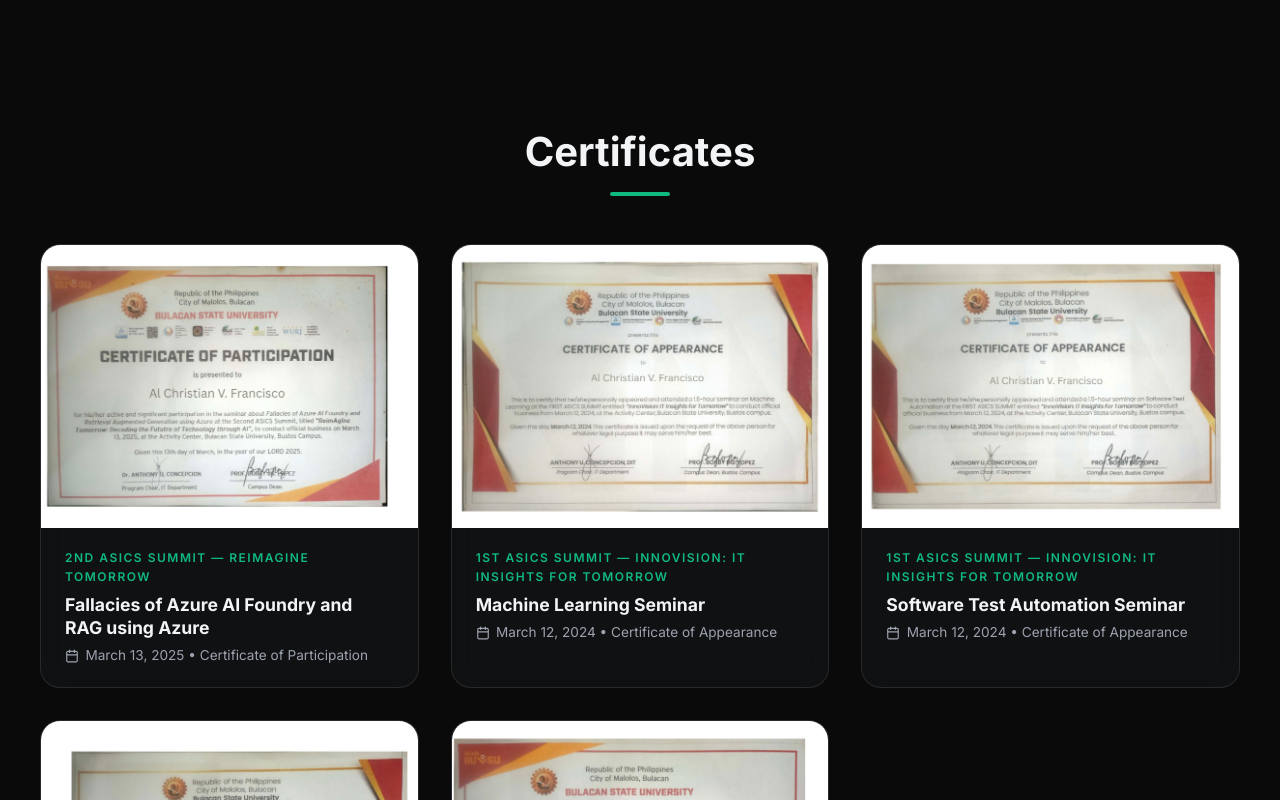
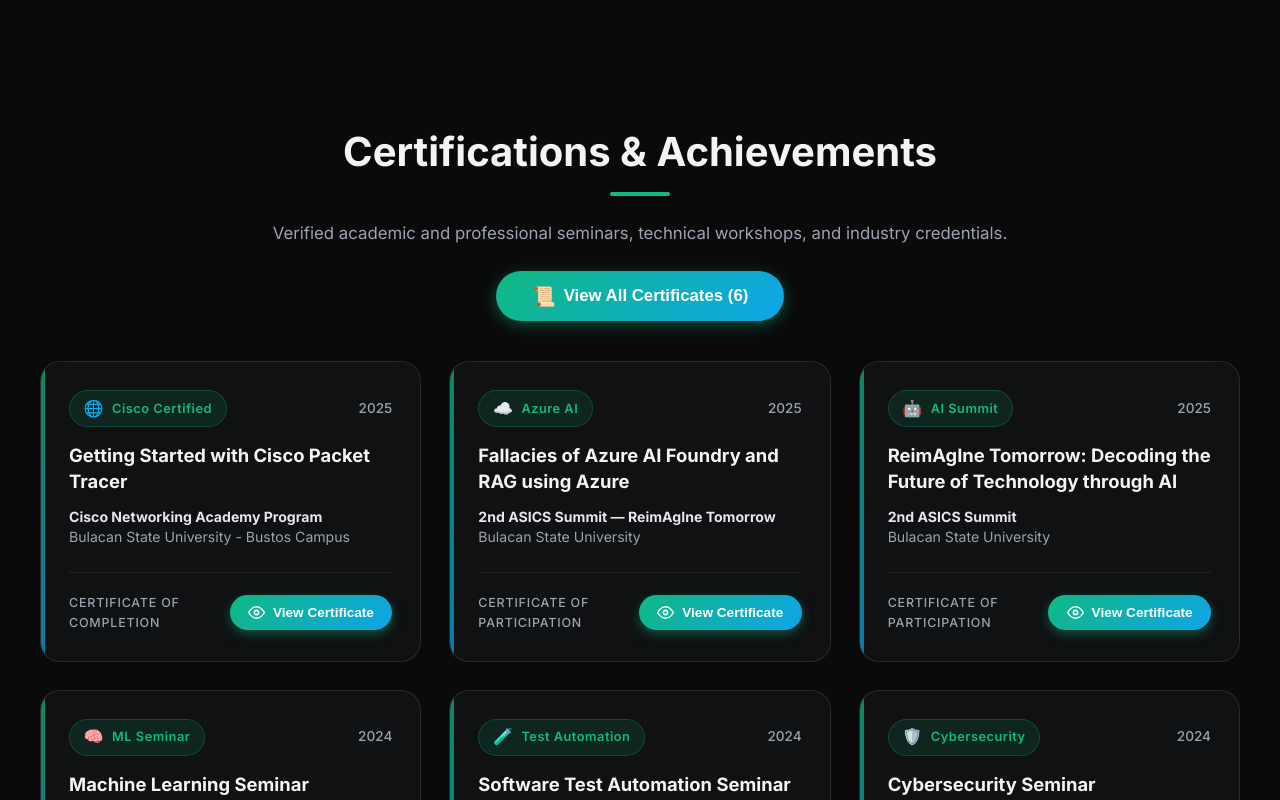
Before and after one commit to alchristianfrancisco13-bit/portfolio, a React (Vite) app: page / in a window 1280 px wide. Shown: the part 3680-4480 px from the top of the page. Built offline with nearby package versions, Linux system fonts and the light colour scheme.

Commit message:
Update certificates: hide from dashboard, show via view button modal, add Cisco cert

```diff
--- a/src/components/Certificates.css
+++ b/src/components/Certificates.css
@@ -1,100 +1,140 @@
 /* ===== Certificates Section ===== */
-.certificates-grid {
-  display: grid;
-  grid-template-columns: repeat(auto-fill, minmax(320px, 1fr));
-  gap: 2rem;
-  margin-top: 2rem;
+.certificates-header-wrapper {
+  text-align: center;
+  max-width: 750px;
+  margin: 0 auto;
 }
 
-.cert-card {
-  position: relative;
-  border-radius: 20px;
-  overflow: hidden;
-  transition: var(--transition);
+.certificates-subtitle {
+  color: var(--text-muted);
+  font-size: 1.05rem;
+  margin-top: -1.5rem;
+}
+
+.main-view-all-btn {
+  padding: 0.85rem 2.2rem;
+  font-size: 1.05rem;
+  display: inline-flex;
+  align-items: center;
+  border-radius: 9999px;
   cursor: pointer;
 }
 
-.cert-card:hover {
-  transform: translateY(-8px);
-  box-shadow: 0 20px 40px rgba(16, 185, 129, 0.15);
-  border-color: var(--primary);
+/* ===== Clean Dashboard Grid (Images NOT displayed on page) ===== */
+.cert-list-grid {
+  display: grid;
+  grid-template-columns: repeat(auto-fill, minmax(340px, 1fr));
+  gap: 1.75rem;
 }
 
-.cert-image-wrapper {
+.cert-summary-card {
+  display: flex;
+  flex-direction: column;
+  justify-content: space-between;
+  padding: 1.75rem;
+  border-radius: 20px;
+  transition: var(--transition);
   position: relative;
-  width: 100%;
-  aspect-ratio: 4 / 3;
   overflow: hidden;
-  background: var(--bg-dark);
+  border: 1px solid var(--border);
 }
 
-.cert-image-wrapper img {
-  width: 100%;
+.cert-summary-card::before {
+  content: '';
+  position: absolute;
+  top: 0;
+  left: 0;
+  width: 4px;
   height: 100%;
-  object-fit: cover;
-  transition: transform 0.5s cubic-bezier(0.4, 0, 0.2, 1);
+  background: linear-gradient(to bottom, var(--primary), var(--secondary));
+  opacity: 0.7;
+  transition: var(--transition);
 }
 
-.cert-card:hover .cert-image-wrapper img {
-  transform: scale(1.05);
+.cert-summary-card:hover {
+  transform: translateY(-6px);
+  border-color: rgba(16, 185, 129, 0.4);
+  box-shadow: 0 15px 30px rgba(0, 0, 0, 0.35), 0 0 20px rgba(16, 185, 129, 0.12);
 }
 
-.cert-overlay {
-  position: absolute;
-  inset: 0;
-  background: linear-gradient(
-    to top,
-    rgba(10, 10, 11, 0.95) 0%,
-    rgba(10, 10, 11, 0.4) 50%,
-    transparent 100%
-  );
-  display: flex;
-  flex-direction: column;
-  justify-content: flex-end;
-  padding: 1.5rem;
-  opacity: 0;
-  transition: opacity 0.4s ease;
+.cert-summary-card:hover::before {
+  opacity: 1;
+  width: 6px;
 }
 
-.cert-card:hover .cert-overlay {
-  opacity: 1;
+.cert-card-top {
+  display: flex;
+  justify-content: space-between;
+  align-items: center;
+  margin-bottom: 1rem;
 }
 
-.cert-info {
-  padding: 1.25rem 1.5rem;
-}
-
-.cert-event {
-  font-size: 0.75rem;
-  font-weight: 600;
-  text-transform: uppercase;
-  letter-spacing: 1.5px;
-  color: var(--primary);
-  margin-bottom: 0.5rem;
-}
-
-.cert-title {
-  font-size: 1.1rem;
-  font-weight: 700;
-  color: var(--text-main);
-  margin-bottom: 0.35rem;
-  line-height: 1.3;
-}
-
-.cert-date {
-  font-size: 0.85rem;
-  color: var(--text-muted);
-  display: flex;
-  align-items: center;
-  gap: 0.4rem;
-}
-
-.cert-view-btn {
+.cert-badge-pill {
   display: inline-flex;
   align-items: center;
   gap: 0.5rem;
-  margin-top: 0.75rem;
-  padding: 0.5rem 1.2rem;
+  padding: 0.3rem 0.85rem;
+  background: rgba(16, 185, 129, 0.12);
+  color: var(--primary);
+  border: 1px solid rgba(16, 185, 129, 0.25);
+  border-radius: 9999px;
+  font-size: 0.8rem;
+  font-weight: 600;
+  letter-spacing: 0.5px;
+}
+
+.cert-emoji {
+  font-size: 1rem;
+}
+
+.cert-year-tag {
+  font-size: 0.85rem;
+  color: var(--text-muted);
+  font-weight: 500;
+}
+
+.cert-card-heading {
+  font-size: 1.15rem;
+  font-weight: 700;
+  color: var(--text-main);
+  line-height: 1.4;
+  margin-bottom: 0.75rem;
+}
+
+.cert-card-issuer {
+  font-size: 0.88rem;
+  color: var(--text-muted);
+  line-height: 1.45;
+  margin-bottom: 1.5rem;
+}
+
+.cert-card-issuer strong {
+  color: #e5e7eb;
+}
+
+.cert-card-footer {
+  display: flex;
+  align-items: center;
+  justify-content: space-between;
+  padding-top: 1.25rem;
+  border-top: 1px solid rgba(255, 255, 255, 0.07);
+  margin-top: auto;
+  gap: 0.75rem;
+}
+
+.cert-type-label {
+  font-size: 0.78rem;
+  color: var(--text-muted);
+  text-transform: uppercase;
+  letter-spacing: 0.8px;
+  font-weight: 500;
+}
+
+.btn-view-cert {
+  display: inline-flex;
+  align-items: center;
+  gap: 0.5rem;
+  padding: 0.55rem 1.15rem;
   background: linear-gradient(135deg, var(--primary), var(--secondary));
   color: #fff;
   border: none;
@@ -103,42 +143,39 @@
   font-weight: 600;
   cursor: pointer;
   transition: var(--transition);
-  text-decoration: none;
+  box-shadow: 0 4px 12px var(--primary-glow);
+  white-space: nowrap;
 }
 
-.cert-view-btn:hover {
+.btn-view-cert:hover {
   transform: translateY(-2px);
-  box-shadow: 0 6px 20px var(--primary-glow);
+  box-shadow: 0 6px 18px var(--primary-glow);
 }
 
-/* ===== Certificate Modal ===== */
+/* ===== Fullscreen Certificate Modal ===== */
 .cert-modal-backdrop {
   position: fixed;
   inset: 0;
   z-index: 9999;
-  background: rgba(0, 0, 0, 0.85);
-  backdrop-filter: blur(8px);
-  -webkit-backdrop-filter: blur(8px);
+  background: rgba(0, 0, 0, 0.88);
+  backdrop-filter: blur(10px);
+  -webkit-backdrop-filter: blur(10px);
   display: flex;
   align-items: center;
   justify-content: center;
-  padding: 2rem;
-  animation: modalFadeIn 0.3s ease;
+  padding: 1.5rem;
+  animation: modalFadeIn 0.25s ease-out;
 }
 
 @keyframes modalFadeIn {
+  from { opacity: 0; }
+  to { opacity: 1; }
+}
+
+@keyframes modalZoomIn {
   from {
     opacity: 0;
-  }
-  to {
-    opacity: 1;
-  }
-}
-
-@keyframes modalSlideIn {
-  from {
-    opacity: 0;
-    transform: scale(0.9) translateY(20px);
+    transform: scale(0.92) translateY(15px);
   }
   to {
     opacity: 1;
@@ -148,69 +185,98 @@
 
 .cert-modal-content {
   position: relative;
-  max-width: 900px;
+  max-width: 950px;
   width: 100%;
-  max-height: 90vh;
+  max-height: 94vh;
+  display: flex;
+  flex-direction: column;
   border-radius: 20px;
   overflow: hidden;
-  animation: modalSlideIn 0.4s cubic-bezier(0.4, 0, 0.2, 1);
-  border: 1px solid var(--border);
-  background: var(--bg-card);
+  background: #111215;
+  border: 1px solid rgba(255, 255, 255, 0.15);
+  box-shadow: 0 25px 60px rgba(0, 0, 0, 0.6);
+  animation: modalZoomIn 0.3s cubic-bezier(0.4, 0, 0.2, 1);
 }
 
-.cert-modal-image {
-  width: 100%;
-  max-height: 70vh;
-  object-fit: contain;
-  background: #111;
-  display: block;
+.cert-modal-top-bar {
+  display: flex;
+  align-items: center;
+  justify-content: space-between;
+  padding: 1rem 1.5rem;
+  border-bottom: 1px solid var(--border);
+  background: rgba(20, 21, 24, 0.9);
 }
 
-.cert-modal-info {
-  padding: 1.5rem 2rem;
+.cert-modal-top-info {
+  display: flex;
+  align-items: center;
+  gap: 0.75rem;
 }
 
-.cert-modal-title {
-  font-size: 1.3rem;
-  font-weight: 700;
-  margin-bottom: 0.3rem;
+.cert-modal-badge {
+  background: rgba(16, 185, 129, 0.15);
+  color: var(--primary);
+  border: 1px solid rgba(16, 185, 129, 0.3);
+  padding: 0.25rem 0.75rem;
+  border-radius: 9999px;
+  font-size: 0.8rem;
+  font-weight: 600;
 }
 
-.cert-modal-event {
-  font-size: 0.9rem;
-  color: var(--primary);
-  font-weight: 600;
-  margin-bottom: 0.25rem;
-}
-
-.cert-modal-date {
+.cert-counter-tag {
+  color: var(--text-muted);
   font-size: 0.85rem;
-  color: var(--text-muted);
+  font-weight: 500;
 }
 
 .cert-modal-close {
-  position: absolute;
-  top: 1rem;
-  right: 1rem;
-  width: 40px;
-  height: 40px;
+  width: 36px;
+  height: 36px;
   border-radius: 50%;
-  border: none;
-  background: rgba(0, 0, 0, 0.6);
-  backdrop-filter: blur(8px);
+  border: 1px solid var(--border);
+  background: rgba(255, 255, 255, 0.08);
   color: #fff;
-  font-size: 1.3rem;
+  font-size: 1.1rem;
   cursor: pointer;
   display: flex;
   align-items: center;
   justify-content: center;
   transition: var(--transition);
-  z-index: 10;
 }
 
 .cert-modal-close:hover {
-  background: var(--primary);
+  background: #ef4444;
+  border-color: #ef4444;
   transform: rotate(90deg);
+}
+
+/* Modal Body / Image / PDF */
+.cert-modal-body {
+  position: relative;
+  width: 100%;
+  max-height: 60vh;
+  min-height: 300px;
+  background: #080809;
+  display: flex;
+  align-items: center;
+  justify-content: center;
+  overflow: hidden;
+}
+
+.cert-modal-image {
+  width: 100%;
+  height: auto;
+  max-height: 60vh;
+  object-fit: contain;
+  display: block;
+  user-select: none;
+}
+
+.cert-modal-pdf {
+  width: 100%;
+  height: 60vh;
+  border: none;
+  background: #fff;
 }
 
 /* Navigation Arrows */
@@ -218,67 +284,154 @@
   position: absolute;
   top: 50%;
   transform: translateY(-50%);
-  width: 44px;
-  height: 44px;
+  width: 48px;
+  height: 48px;
   border-radius: 50%;
-  border: 1px solid var(--border);
-  background: rgba(0, 0, 0, 0.5);
+  border: 1px solid rgba(255, 255, 255, 0.2);
+  background: rgba(10, 10, 11, 0.7);
   backdrop-filter: blur(8px);
   color: #fff;
-  font-size: 1.2rem;
+  font-size: 1.5rem;
   cursor: pointer;
   display: flex;
   align-items: center;
   justify-content: center;
   transition: var(--transition);
-  z-index: 10;
+  z-index: 20;
 }
 
 .cert-modal-nav:hover {
   background: var(--primary);
   border-color: var(--primary);
+  transform: translateY(-50%) scale(1.08);
 }
 
 .cert-modal-prev {
-  left: 1rem;
+  left: 1.25rem;
 }
 
 .cert-modal-next {
-  right: 1rem;
+  right: 1.25rem;
 }
 
-/* ===== Counter badge ===== */
-.cert-counter {
-  position: absolute;
-  bottom: 1rem;
-  left: 50%;
-  transform: translateX(-50%);
-  background: rgba(0, 0, 0, 0.6);
-  backdrop-filter: blur(8px);
-  padding: 0.35rem 1rem;
-  border-radius: 9999px;
-  font-size: 0.8rem;
-  color: var(--text-muted);
-  border: 1px solid var(--border);
+/* Modal Info */
+.cert-modal-info {
+  display: flex;
+  align-items: center;
+  justify-content: space-between;
+  padding: 1.25rem 1.75rem;
+  background: rgba(20, 21, 24, 0.95);
+  border-top: 1px solid var(--border);
+  gap: 1.5rem;
+  flex-wrap: wrap;
 }
 
-/* ===== Responsive ===== */
-@media (max-width: 640px) {
-  .certificates-grid {
+.cert-modal-text-group {
+  flex: 1;
+  min-width: 260px;
+}
+
+.cert-modal-event {
+  font-size: 0.85rem;
+  color: var(--primary);
+  font-weight: 600;
+  margin-bottom: 0.25rem;
+}
+
+.cert-modal-title {
+  font-size: 1.25rem;
+  font-weight: 700;
+  color: #fff;
+  margin-bottom: 0.35rem;
+  line-height: 1.3;
+}
+
+.cert-modal-meta {
+  display: flex;
+  align-items: center;
+  gap: 0.5rem;
+  font-size: 0.85rem;
+  color: var(--text-muted);
+  flex-wrap: wrap;
+}
+
+.cert-id-code {
+  font-family: monospace;
+  background: rgba(255, 255, 255, 0.08);
+  padding: 0.15rem 0.5rem;
+  border-radius: 4px;
+  font-size: 0.78rem;
+}
+
+.cert-external-btn {
+  font-size: 0.85rem;
+  padding: 0.5rem 1.1rem;
+}
+
+/* Modal Thumbnails / Pill bar */
+.cert-modal-thumbnails {
+  display: flex;
+  gap: 0.5rem;
+  padding: 0.75rem 1.5rem;
+  background: #0d0e10;
+  border-top: 1px solid var(--border);
+  overflow-x: auto;
+  scrollbar-width: thin;
+}
+
+.cert-thumb-pill {
+  display: inline-flex;
+  align-items: center;
+  gap: 0.4rem;
+  padding: 0.4rem 0.85rem;
+  border-radius: 9999px;
+  border: 1px solid var(--border);
+  background: rgba(255, 255, 255, 0.04);
+  color: var(--text-muted);
+  font-size: 0.8rem;
+  cursor: pointer;
+  white-space: nowrap;
+  transition: var(--transition);
+}
+
+.cert-thumb-pill:hover {
+  background: rgba(255, 255, 255, 0.08);
+  color: var(--text-main);
+  border-color: rgba(255, 255, 255, 0.2);
+}
+
+.cert-thumb-pill.active {
+  background: var(--primary);
+  color: #fff;
+  border-color: var(--primary);
+  font-weight: 600;
+}
+
+/* Responsive adjustments */
+@media (max-width: 768px) {
+  .cert-list-grid {
     grid-template-columns: 1fr;
   }
 
-  .cert-modal-content {
-    border-radius: 12px;
+  .cert-modal-body {
+    max-height: 50vh;
   }
 
-  .cert-modal-info {
-    padding: 1rem 1.25rem;
+  .cert-modal-image,
+  .cert-modal-pdf {
+    max-height: 50vh;
   }
 
   .cert-modal-nav {
-    width: 36px;
-    height: 36px;
-    font-size: 1rem;
+    width: 38px;
+    height: 38px;
+    font-size: 1.2rem;
+  }
+
+  .cert-modal-prev { left: 0.5rem; }
+  .cert-modal-next { right: 0.5rem; }
+
+  .cert-modal-info {
+    padding: 1rem;
   }
 }
--- a/src/components/Certificates.jsx
+++ b/src/components/Certificates.jsx
@@ -4,48 +4,78 @@ import './Certificates.css';
 const certificates = [
   {
     id: 1,
+    title: 'Getting Started with Cisco Packet Tracer',
+    event: 'Cisco Networking Academy Program',
+    institution: 'Bulacan State University - Bustos Campus',
+    type: 'Certificate of Completion',
+    date: 'March 27, 2025',
+    category: 'Networking',
+    icon: '🌐',
+    badge: 'Cisco Certified',
+    instructor: 'Michael Angelo Agustin',
+    certId: '9e34e462-60c6-40af-b76a-62a1fc13d02d',
+    image: '/certificates/cert-6-cisco-packet-tracer.png',
+    pdfFallback: '/certificates/cert-6-cisco-packet-tracer.pdf'
+  },
+  {
+    id: 2,
     title: 'Fallacies of Azure AI Foundry and RAG using Azure',
     event: '2nd ASICS Summit — ReimAgIne Tomorrow',
+    institution: 'Bulacan State University',
     type: 'Certificate of Participation',
     date: 'March 13, 2025',
-    institution: 'Bulacan State University',
+    category: 'Cloud & AI',
+    icon: '☁️',
+    badge: 'Azure AI',
     image: '/certificates/cert-1-azure-ai-rag.png'
   },
   {
-    id: 2,
+    id: 3,
+    title: 'ReimAgIne Tomorrow: Decoding the Future of Technology through AI',
+    event: '2nd ASICS Summit',
+    institution: 'Bulacan State University',
+    type: 'Certificate of Participation',
+    date: 'March 13, 2025',
+    category: 'Artificial Intelligence',
+    icon: '🤖',
+    badge: 'AI Summit',
+    image: '/certificates/cert-5-reimagine-participation.png'
+  },
+  {
+    id: 4,
     title: 'Machine Learning Seminar',
     event: '1st ASICS Summit — InnoVision: IT Insights for Tomorrow',
+    institution: 'Bulacan State University',
     type: 'Certificate of Appearance',
     date: 'March 12, 2024',
-    institution: 'Bulacan State University',
+    category: 'Machine Learning',
+    icon: '🧠',
+    badge: 'ML Seminar',
     image: '/certificates/cert-2-machine-learning.png'
   },
   {
-    id: 3,
+    id: 5,
     title: 'Software Test Automation Seminar',
     event: '1st ASICS Summit — InnoVision: IT Insights for Tomorrow',
+    institution: 'Bulacan State University',
     type: 'Certificate of Appearance',
     date: 'March 12, 2024',
-    institution: 'Bulacan State University',
+    category: 'Quality Assurance',
+    icon: '🧪',
+    badge: 'Test Automation',
     image: '/certificates/cert-3-software-test.png'
   },
   {
-    id: 4,
+    id: 6,
     title: 'Cybersecurity Seminar',
     event: '1st ASICS Summit — InnoVision: IT Insights for Tomorrow',
+    institution: 'Bulacan State University',
     type: 'Certificate of Appearance',
     date: 'March 12, 2024',
-    institution: 'Bulacan State University',
+    category: 'Cybersecurity',
+    icon: '🛡️',
+    badge: 'Cybersecurity',
     image: '/certificates/cert-4-cybersecurity.png'
-  },
-  {
-    id: 5,
-    title: 'ReimAgIne Tomorrow: Decoding the Future of Technology through AI',
-    event: '2nd ASICS Summit',
-    type: 'Certificate of Participation',
-    date: 'March 13, 2025',
-    institution: 'Bulacan State University',
-    image: '/certificates/cert-5-reimagine-participation.png'
   }
 ];
 
@@ -53,7 +83,7 @@ const Certificates = () => {
   const [modalOpen, setModalOpen] = useState(false);
   const [activeIndex, setActiveIndex] = useState(0);
 
-  const openModal = (index) => {
+  const openModal = (index = 0) => {
     setActiveIndex(index);
     setModalOpen(true);
     document.body.style.overflow = 'hidden';
@@ -87,20 +117,50 @@ const Certificates = () => {
 
   return (
     <section id="certificates" className="section container">
-      <h2 className="section-title">Certificates</h2>
+      <div className="certificates-header-wrapper">
+        <h2 className="section-title">Certifications & Achievements</h2>
+        <p className="certificates-subtitle">
+          Verified academic and professional seminars, technical workshops, and industry credentials.
+        </p>
+        <div style={{ textAlign: 'center', marginTop: '1.5rem', marginBottom: '2.5rem' }}>
+          <button
+            className="btn btn-primary main-view-all-btn"
+            onClick={() => openModal(0)}
+          >
+            <span style={{ fontSize: '1.2rem', marginRight: '8px' }}>📜</span>
+            View All Certificates ({certificates.length})
+          </button>
+        </div>
+      </div>
 
-      <div className="certificates-grid">
+      {/* Clean Dashboard List: Images are NOT displayed directly on the dashboard */}
+      <div className="cert-list-grid">
         {certificates.map((cert, index) => (
-          <div key={cert.id} className="cert-card glass">
-            <div className="cert-image-wrapper">
-              <img src={cert.image} alt={cert.title} loading="lazy" />
-              <div className="cert-overlay">
+          <div key={cert.id} className="cert-summary-card glass">
+            <div className="cert-card-top">
+              <div className="cert-badge-pill">
+                <span className="cert-emoji">{cert.icon}</span>
+                <span>{cert.badge}</span>
+              </div>
+              <span className="cert-year-tag">{cert.date.split(', ')[1] || cert.date}</span>
+            </div>
+
+            <h3 className="cert-card-heading">{cert.title}</h3>
+
+            <p className="cert-card-issuer">
+              <strong>{cert.event}</strong>
+              <br />
+              <span>{cert.institution}</span>
+            </p>
+
+            <div className="cert-card-footer">
+              <span className="cert-type-label">{cert.type}</span>
               <button
-                  className="cert-view-btn"
+                className="btn-view-cert"
                 onClick={() => openModal(index)}
                 aria-label={`View certificate: ${cert.title}`}
               >
-                  <svg width="16" height="16" viewBox="0 0 24 24" fill="none" stroke="currentColor" strokeWidth="2.5" strokeLinecap="round" strokeLinejoin="round">
+                <svg width="17" height="17" viewBox="0 0 24 24" fill="none" stroke="currentColor" strokeWidth="2.2" strokeLinecap="round" strokeLinejoin="round">
                   <path d="M1 12s4-8 11-8 11 8 11 8-4 8-11 8-11-8-11-8z" />
                   <circle cx="12" cy="12" r="3" />
                 </svg>
@@ -108,24 +168,10 @@ const Certificates = () => {
               </button>
             </div>
           </div>
-            <div className="cert-info">
-              <p className="cert-event">{cert.event}</p>
-              <h3 className="cert-title">{cert.title}</h3>
-              <p className="cert-date">
-                <svg width="14" height="14" viewBox="0 0 24 24" fill="none" stroke="currentColor" strokeWidth="2" strokeLinecap="round" strokeLinejoin="round">
-                  <rect x="3" y="4" width="18" height="18" rx="2" ry="2" />
-                  <line x1="16" y1="2" x2="16" y2="6" />
-                  <line x1="8" y1="2" x2="8" y2="6" />
-                  <line x1="3" y1="10" x2="21" y2="10" />
-                </svg>
-                {cert.date} • {cert.type}
-              </p>
-            </div>
-          </div>
         ))}
       </div>
 
-      {/* Certificate Modal */}
+      {/* Fullscreen Certificate Viewer Modal: Certificates appear ONLY when button is clicked */}
       {modalOpen && (
         <div
           className="cert-modal-backdrop"
@@ -134,10 +180,18 @@ const Certificates = () => {
           }}
         >
           <div className="cert-modal-content">
+            {/* Modal Header */}
+            <div className="cert-modal-top-bar">
+              <div className="cert-modal-top-info">
+                <span className="cert-modal-badge">{activeCert.badge}</span>
+                <span className="cert-counter-tag">{activeIndex + 1} of {certificates.length}</span>
+              </div>
               <button className="cert-modal-close" onClick={closeModal} aria-label="Close modal">
                 ✕
               </button>
+            </div>
 
+            {/* Navigation Arrows */}
             {certificates.length > 1 && (
               <>
                 <button className="cert-modal-nav cert-modal-prev" onClick={goPrev} aria-label="Previous certificate">
@@ -149,20 +203,71 @@ const Certificates = () => {
               </>
             )}
 
+            {/* Certificate Display Area */}
+            <div className="cert-modal-body">
+              {activeCert.image.endsWith('.pdf') ? (
+                <iframe
+                  src={activeCert.image}
+                  title={activeCert.title}
+                  className="cert-modal-pdf"
+                />
+              ) : (
                 <img
                   className="cert-modal-image"
                   src={activeCert.image}
                   alt={activeCert.title}
+                  onError={(e) => {
+                    if (activeCert.pdfFallback && e.target.src !== activeCert.pdfFallback) {
+                      e.target.src = activeCert.pdfFallback;
+                    }
+                  }}
                 />
-
-            <div className="cert-modal-info">
-              <p className="cert-modal-event">{activeCert.event}</p>
-              <h3 className="cert-modal-title">{activeCert.title}</h3>
-              <p className="cert-modal-date">{activeCert.date} • {activeCert.type} • {activeCert.institution}</p>
+              )}
             </div>
 
-            <div className="cert-counter">
-              {activeIndex + 1} / {certificates.length}
+            {/* Modal Info Footer */}
+            <div className="cert-modal-info">
+              <div className="cert-modal-text-group">
+                <p className="cert-modal-event">{activeCert.event} • {activeCert.institution}</p>
+                <h3 className="cert-modal-title">{activeCert.title}</h3>
+                <p className="cert-modal-meta">
+                  <span>📅 {activeCert.date}</span>
+                  <span>•</span>
+                  <span>🏆 {activeCert.type}</span>
+                  {activeCert.certId && (
+                    <>
+                      <span>•</span>
+                      <span className="cert-id-code">ID: {activeCert.certId}</span>
+                    </>
+                  )}
+                </p>
+              </div>
+
+              {/* Action buttons */}
+              <div className="cert-modal-actions">
+                <a
+                  href={activeCert.image}
+                  target="_blank"
+                  rel="noreferrer"
+                  className="btn btn-outline cert-external-btn"
+                >
+                  Open Full File ↗
+                </a>
+              </div>
+            </div>
+
+            {/* Quick Thumbnails / Tabs for all 6 certificates */}
+            <div className="cert-modal-thumbnails">
+              {certificates.map((c, i) => (
+                <button
+                  key={c.id}
+                  className={`cert-thumb-pill ${i === activeIndex ? 'active' : ''}`}
+                  onClick={() => setActiveIndex(i)}
+                >
+                  <span>{c.icon}</span>
+                  <span className="thumb-title">{c.badge}</span>
+                </button>
+              ))}
             </div>
           </div>
         </div>
```
Also changed, not shown: 1 other file (tests, documents, lock files or other folders). Lines whose indentation alone changed are shown as unchanged.
